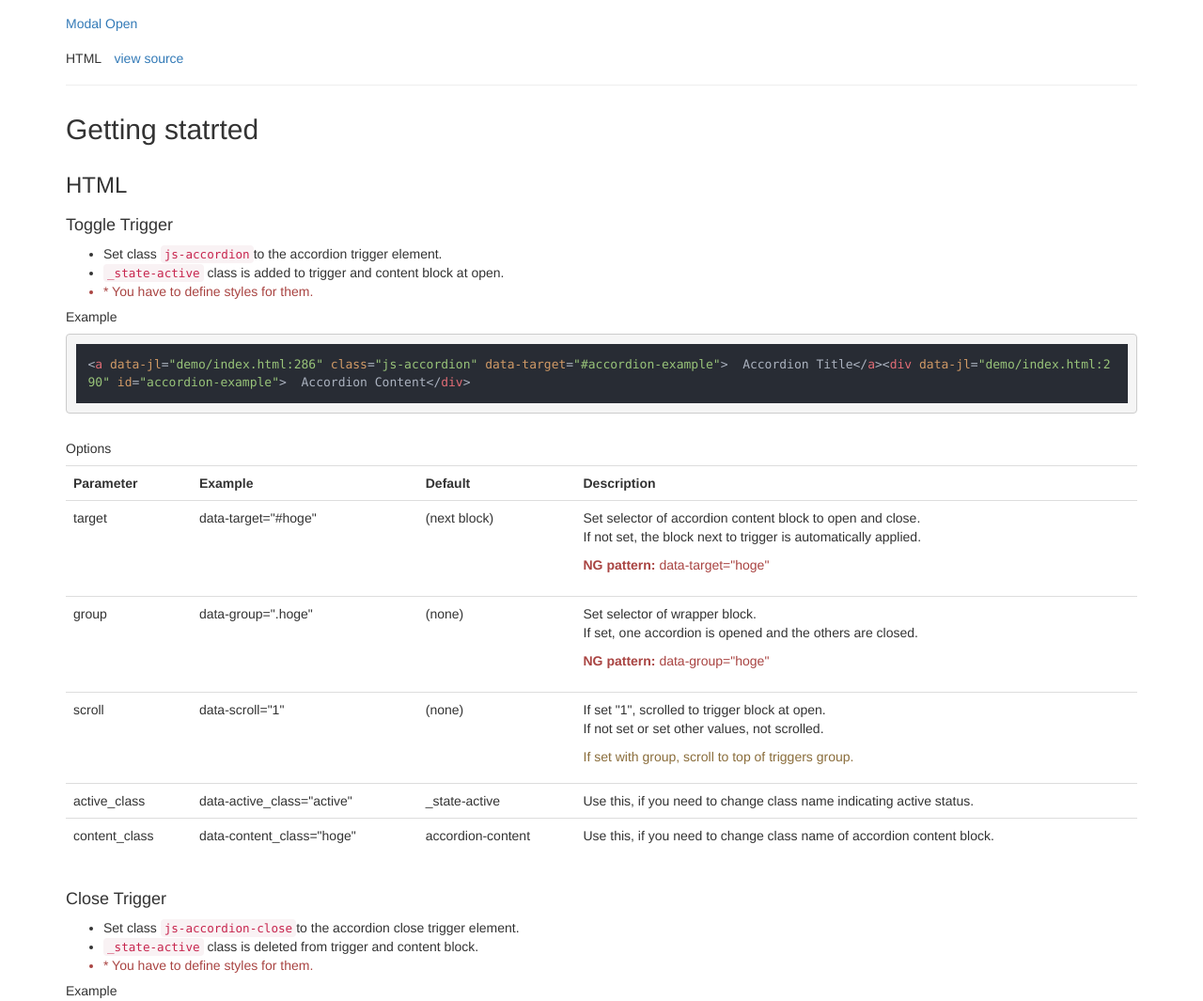
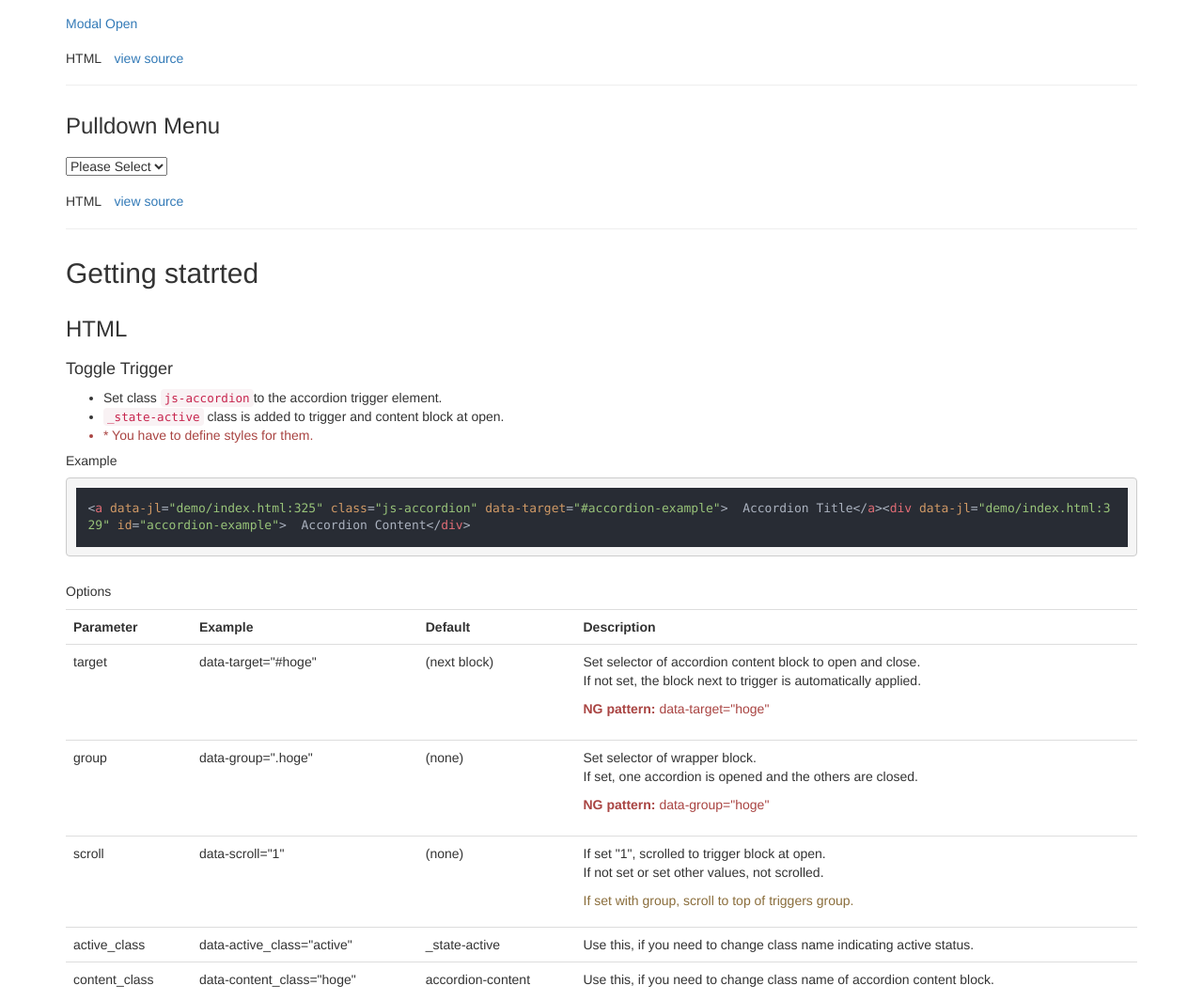
Before and after one commit to uzura8/easy-accordion, a website with bundled scripts: page demo/index.html in a window 1280 px wide. Shown: the part 1040-2105 px from the top of the page at 94% size. Built offline with nearby package versions, Linux system fonts and the light colour scheme.

Commit message:
Implemented select accordion

```diff
--- a/demo/index.html
+++ b/demo/index.html
@@ -269,6 +269,45 @@
 <hr>
 
 <section class="u-mt30">
+  <h3>Pulldown Menu</h3>
+  <section id="demo-select-trigger" class="u-mt20">
+<section id="accordion-group-select-trigger">
+  <select class="js-accordion-select"
+    data-group="#accordion-group-select-trigger"
+    data-content_class="accordion-content-block">
+    <option value="">Please Select</option>
+    <option value="#accordion-select1">Accordion1</option>
+    <option value="#accordion-select2">Accordion2</option>
+    <option value="#accordion-select3">Accordion3</option>
+  </select>
+  <div id="accordion-select1" class="accordion-content-block">
+    <h4>Accordion1 title</h4>
+    <section>
+      <p>Accordion1 contet.</p>
+    </section>
+  </div>
+  <div id="accordion-select2" class="accordion-content-block">
+    <h4>Accordion2 title</h4>
+    <section>
+      <p>Accordion2 contet.</p>
+    </section>
+  </div>
+  <div id="accordion-select3" class="accordion-content-block">
+    <h4>Accordion3 title</h4>
+    <section>
+      <p>Accordion3 contet.</p>
+    </section>
+  </div>
+</section>
+  </section>
+</section>
+<section>
+  <h5 class="u-mt20">HTML <a class="js-accordion u-ml10 u-fw-nml" data-target="#code-section-select_trigger">view source</a></h5>
+  <pre class="accordion-content-block" id="code-section-select_trigger"><code class="js-code html" data-target="demo-select-trigger"></code></pre>
+</section>
+<hr>
+
+<section class="u-mt30">
   <h2>Getting statrted</h2>
   <section>
     <h3 class="u-mt30">HTML</h3>
--- a/src/js/EasyAccordion.js
+++ b/src/js/EasyAccordion.js
@@ -26,6 +26,10 @@ const EasyAccordion = {
     const closeSelector = (options.closeSelector !== undefined) ?
       options.closeSelector : '.js-accordion-close';
     this.handleEvent(scopeElm, closeSelector, 'click', this.closeAccordion);
+
+    const selectSelector = (options.selectSelector !== undefined) ?
+      options.selectSelector : '.js-accordion-select';
+    this.handleEvent(scopeElm, selectSelector, 'change', this.selectAccordion);
   },
   destroy: function(scopeElm, options = {}) {
     if (scopeElm === undefined) scopeElm = document;
@@ -37,6 +41,10 @@ const EasyAccordion = {
     const closeSelector = (options.closeSelector !== undefined) ?
       options.closeSelector : '.js-accordion-close';
     this.handleEvent(scopeElm, closeSelector, 'click', this.closeAccordion, true);
+
+    const selectSelector = (options.selectSelector !== undefined) ?
+      options.selectSelector : '.js-accordion-select';
+    this.handleEvent(scopeElm, selectSelector, 'change', this.selectAccordion, true);
   },
   toggleAccordion: function() {
     const $scope = this.scopeElm;
@@ -108,6 +116,42 @@ const EasyAccordion = {
     if ($target === null) return;
     $target.classList.remove(activeClass);
   },
+  selectAccordion: function(event) {
+    const $scope = this.scopeElm;
+    const $trigger = this.eventElm;
+    const selectedIndex = $trigger.selectedIndex;
+    const selectedValue = $trigger.options[selectedIndex].value;
+
+    const activeClass = $trigger.dataset.active_class !== undefined ?
+      $trigger.dataset.active_class : '_state-active';
+    const contentClass = $trigger.dataset.content_class !== undefined ?
+      $trigger.dataset.content_class : 'accordion-content';
+    const groupSelector = $trigger.dataset.group !== undefined ?
+      $trigger.dataset.group : '';
+
+    var toOpen = false;
+    var $target = null;
+    if (selectedValue) {
+      const targetSelector = selectedValue;
+      $target = $scope.querySelector(targetSelector);
+      toOpen = !$target.classList.contains(activeClass);
+    }
+    var $groupParent = null;
+    if (groupSelector) {
+      $groupParent = EasyAccordion.closest($trigger, groupSelector, $scope);
+      if ($groupParent !== null) {
+        const accordionTriggers = $groupParent.querySelectorAll(this.triggerSelector);
+        for (let i = 0, n = accordionTriggers.length; i < n; i++) {
+          accordionTriggers[i].classList.remove(activeClass);
+        }
+        const accordionContents = $groupParent.querySelectorAll('.' + contentClass);
+        for (let i = 0, n = accordionContents.length; i < n; i++) {
+          accordionContents[i].classList.remove(activeClass);
+        }
+      }
+    }
+    if ($target !== null && toOpen) $target.classList.add(activeClass);
+  },
   closest: function(node, searchSelector, scopeElm) {
     if (searchSelector === null || !searchSelector) return null;
     if (scopeElm === null) scopeElm = document;
```
Also changed, not shown: dist/js/EasyAccordion.js.
